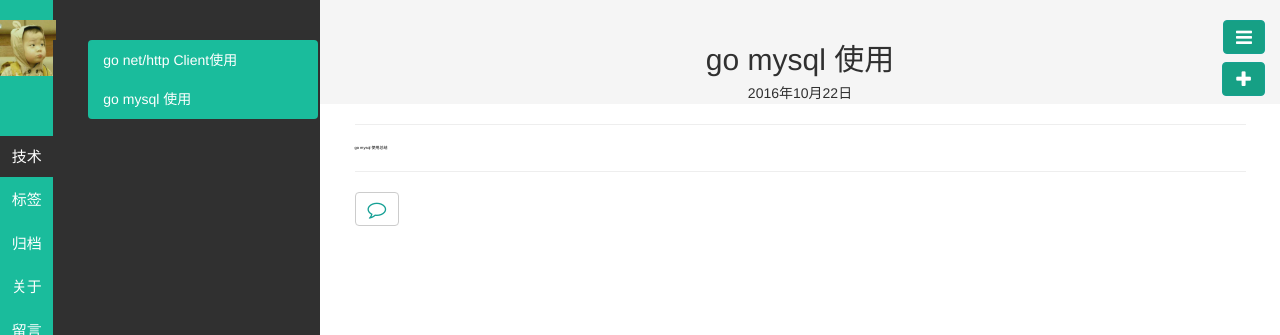
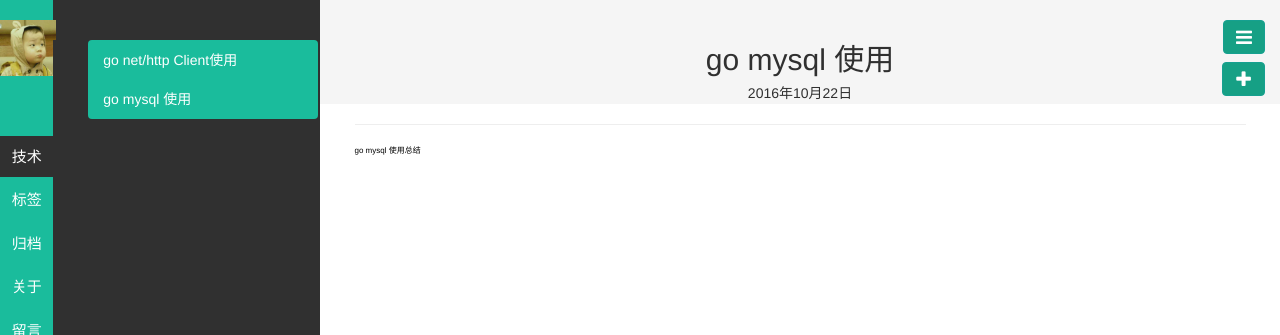
Before and after one commit to duyanghao/duyanghao.github.io, a Jekyll site: the page built from _posts/技术/2016-10-22-go-mysql.md, in a window 1280 px wide. Shown: the top 335 px of the page. Built offline with Jekyll 4.4.1, drawn with Linux system fonts in a browser that asks for light colours; comment, search, counter and statistics services are not loaded.

Commit message:
Update Template for Page-Layout
Signed-off-by: duyanghao <1294057873@qq.com>

```diff
--- a/_config.yml
+++ b/_config.yml
@@ -40,10 +40,6 @@ favicon: /public/img/github.jpg
 #  id: UA-54262064-1
 #  url: painterlin.com
 
-# disqus 设置
-#disqus:
-#  shortname: painterlin
-
 # 主题设置，自动激活某个标签
 active: 技术
 
--- a/_layouts/book.html
+++ b/_layouts/book.html
@@ -53,7 +53,5 @@ layout: base
         </div>
       {% endfor %}
     </div>
-    <hr>
-    {% include disqus.html %}
   </div>
 </div>
--- a/_layouts/page.html
+++ b/_layouts/page.html
@@ -10,8 +10,6 @@ layout: base
     <div id="page-content">
       {{ content }}
     </div>
-    <hr>
-    {% include disqus.html %}
   </div>
 </div>
 {% if page.comments %}
--- a/_layouts/page_title.html
+++ b/_layouts/page_title.html
@@ -10,7 +10,5 @@ layout: base_title
     <div id="page-content">
       {{ content }}
     </div>
-    <hr>
-    {% include disqus.html %}
   </div>
 </div>
--- a/_layouts/post.html
+++ b/_layouts/post.html
@@ -12,8 +12,6 @@ layout: base
     <div id="content">
       {{ content }}
     </div>
-    <hr>
-    {% include disqus.html %}
   </div>
   <!-- 目录 -->
   <div id="content_table" style="position:fixed;right:20px;top:120px;display:none;">
--- a/public/css/base.css
+++ b/public/css/base.css
@@ -103,7 +103,7 @@ body, html {
   line-height: 1.42857143;
 }
 #content {
-  font-size: 4px;
+  font-size: 8px;
 	color: #000000
 }
 #content h2, h3 {
```
